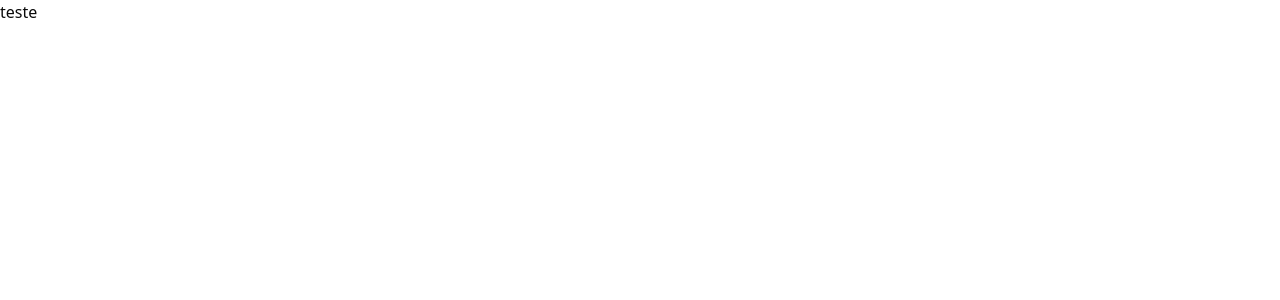
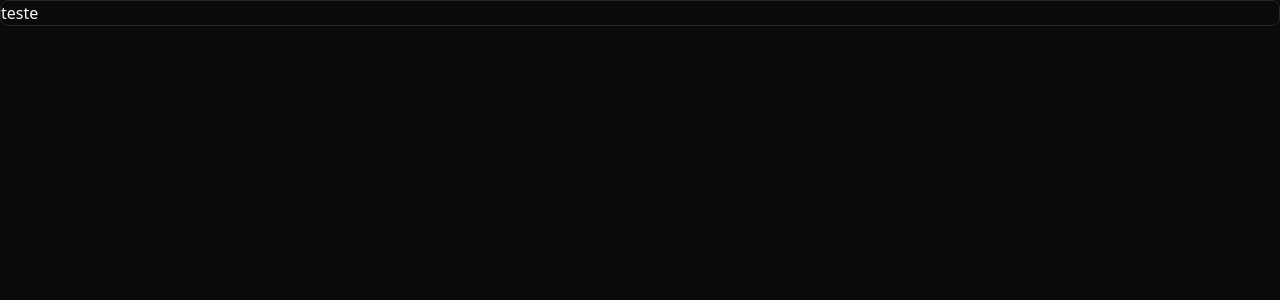
Before and after one commit to zzzBECK/validation-forms, a React (Vite) app: page / in a window 1280 px wide. Shown: the top 300 px of the page. Built offline with nearby package versions, Linux system fonts and the light colour scheme.

Commit message:
add theme provider

```diff
--- a/src/App.tsx
+++ b/src/App.tsx
@@ -1,11 +1,12 @@
+import { Card } from "./components/ui/card"
 
 function App() {
 
   return (
     <>
-      <h1>
+      <Card>
         teste
-      </h1>
+      </Card>
     </>
   )
 }
--- /dev/null
+++ b/src/components/theme-provider.tsx
@@ -0,0 +1,73 @@
+import { createContext, useContext, useEffect, useState } from "react"
+
+type Theme = "dark" | "light" | "system"
+
+type ThemeProviderProps = {
+    children: React.ReactNode
+    defaultTheme?: Theme
+    storageKey?: string
+}
+
+type ThemeProviderState = {
+    theme: Theme
+    setTheme: (theme: Theme) => void
+}
+
+const initialState: ThemeProviderState = {
+    theme: "system",
+    setTheme: () => null,
+}
+
+const ThemeProviderContext = createContext<ThemeProviderState>(initialState)
+
+export function ThemeProvider({
+    children,
+    defaultTheme = "system",
+    storageKey = "vite-ui-theme",
+    ...props
+}: ThemeProviderProps) {
+    const [theme, setTheme] = useState<Theme>(
+        () => (localStorage.getItem(storageKey) as Theme) || defaultTheme
+    )
+
+    useEffect(() => {
+        const root = window.document.documentElement
+
+        root.classList.remove("light", "dark")
+
+        if (theme === "system") {
+            const systemTheme = window.matchMedia("(prefers-color-scheme: dark)")
+                .matches
+                ? "dark"
+                : "light"
+
+            root.classList.add(systemTheme)
+            return
+        }
+
+        root.classList.add(theme)
+    }, [theme])
+
+    const value = {
+        theme,
+        setTheme: (theme: Theme) => {
+            localStorage.setItem(storageKey, theme)
+            setTheme(theme)
+        },
+    }
+
+    return (
+        <ThemeProviderContext.Provider {...props} value={value}>
+            {children}
+        </ThemeProviderContext.Provider>
+    )
+}
+
+export const useTheme = () => {
+    const context = useContext(ThemeProviderContext)
+
+    if (context === undefined)
+        throw new Error("useTheme must be used within a ThemeProvider")
+
+    return context
+}
--- a/src/main.tsx
+++ b/src/main.tsx
@@ -1,10 +1,13 @@
 import React from 'react'
 import ReactDOM from 'react-dom/client'
 import App from './App.tsx'
+import { ThemeProvider } from './components/theme-provider.tsx'
 import './index.css'
 
 ReactDOM.createRoot(document.getElementById('root')!).render(
   <React.StrictMode>
-    <App />
+    <ThemeProvider defaultTheme="dark" storageKey="vite-ui-theme">
+      <App />
+    </ThemeProvider>
   </React.StrictMode>,
 )
```
